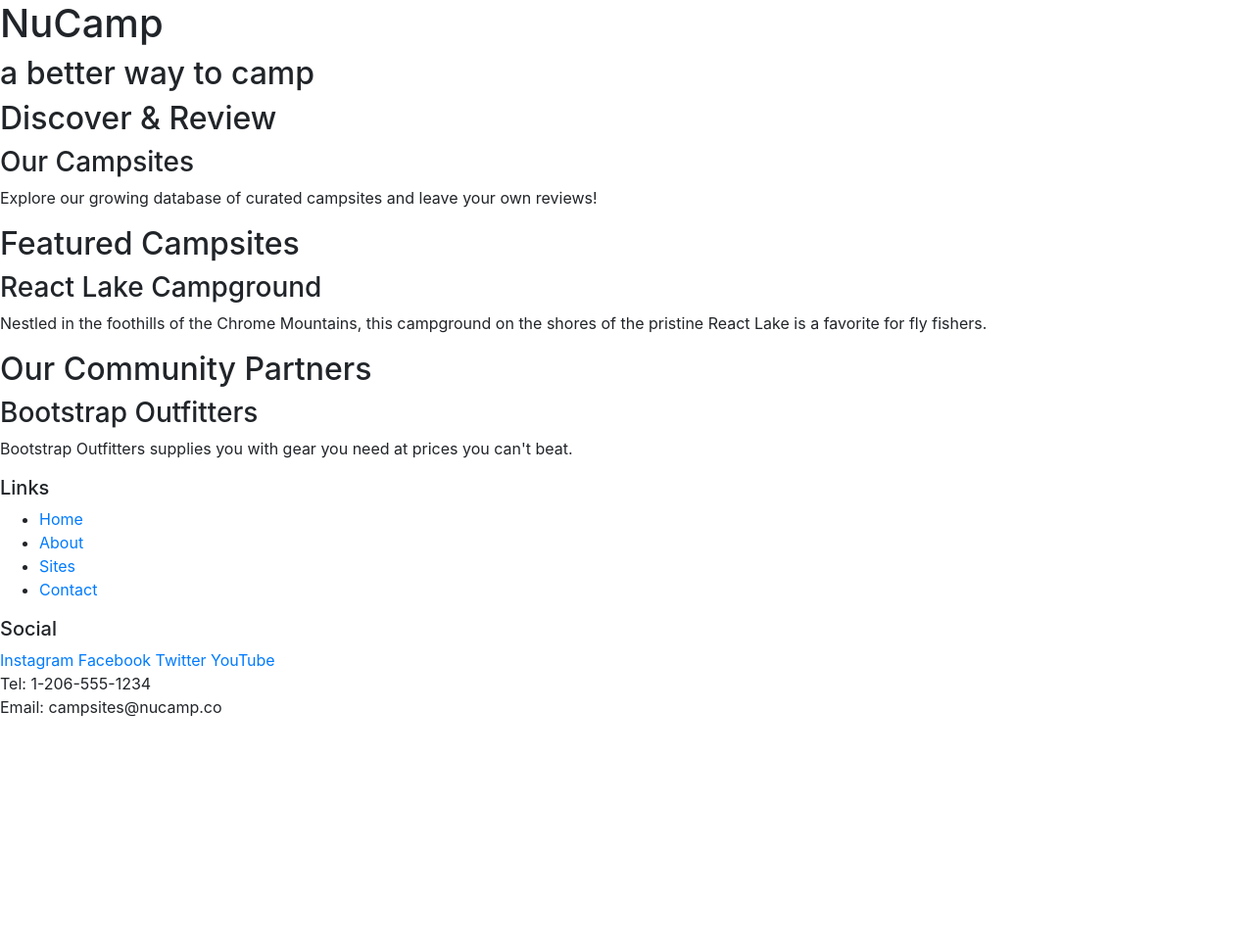
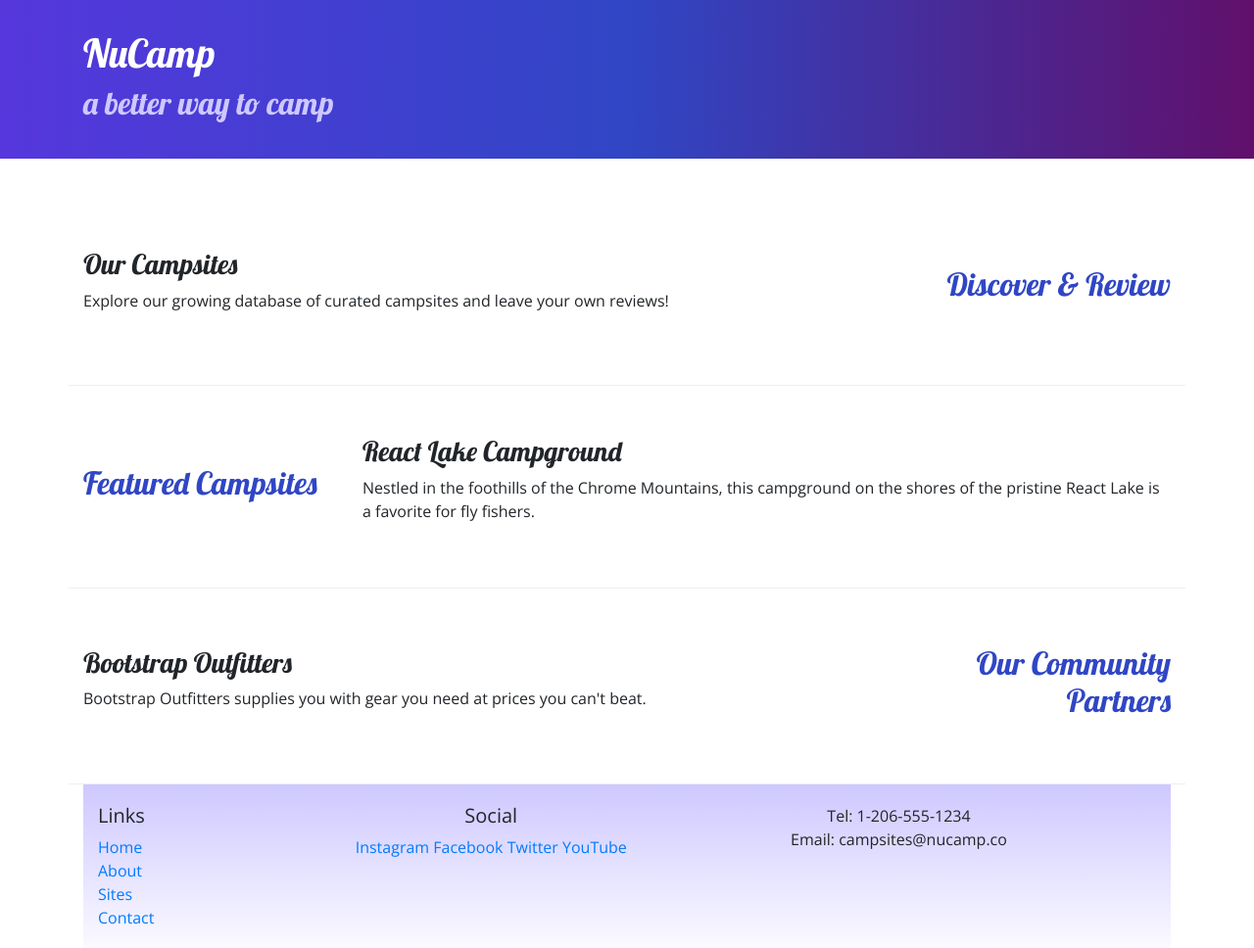
Before and after one commit to ZachDevNC/newcampsite, a website: page index.html in a window 1280 px wide. Shown: the whole page at 98% size. Before the commit the page ends 800 px from the top, so only its background shows below. Drawn offline with nearby package versions, Linux system fonts and the light colour scheme.

Commit message:
Added aboutus page and viewport changes

```diff
--- /dev/null
+++ b/css/style.css
@@ -0,0 +1,32 @@
+body {
+    font-family: "Open Sans", sans-serif;
+}
+
+h1,h2,h3 {
+    font-family: "Lobster", cursive;
+}
+
+h2{
+    color: #3046C5;
+}
+
+header h2 {
+    color: #CEC8FF;
+}
+
+footer {
+    background-image: linear-gradient(#CEC8FF, white);
+    padding: 20px 0;
+}
+
+.jumbotron {
+    padding: 30px;
+    background-image: linear-gradient(to right, #5637DD, #3046C5, #60106B);
+    color: white;
+}
+
+.row-content {
+    padding: 50px 0;
+    border-bottom: 1px ridge;
+    min-height: 200px;
+}
--- a/index.html
+++ b/index.html
@@ -5,56 +5,80 @@
     <meta charset="utf-8" />
     <meta name="viewport" content="width=device-width, initial-scale=1" />
     <link rel="stylesheet" href="node_modules/bootstrap/dist/css/bootstrap.min.css" />
+    <link rel="stylesheet" href="https://fonts.googleapis.com/css?family=Lobster|Open+Sans" />
+    <link rel="stylesheet" href="css/style.css" />
+
     <title>NuCamp: A Better Way To Camp</title>
 </head>
 
 <body>
 
-    <header>
-        <div>
+    <header class="jumbotron jumbotron-fluid">
+        <div class="container">
+            <div class="row">
+                <div class="col">
                     <h1>NuCamp</h1>
                     <h2>a better way to camp</h2>
                 </div>
+            </div>
+        </div>
     </header>
 
-    <div>
-        <h2>Discover & Review</h2>
+    <div class="container">
+        <div class="row row-content align-items-center">
+            <div class="col-sm-4 order-sm-last col-md-3">
+                <h2 class="text-sm-right">Discover & Review</h2>
+            </div>
+            <div class="col">
                 <h3>Our Campsites</h3>
-        <p>Explore our growing database of curated campsites and leave your own reviews!</p>
+                <p class="d-none d-sm-block">Explore our growing database of curated campsites and leave your own reviews!</p>
+            </div>
         </div>
 
-    <div>
+        <div class="row row-content align-items-center">
+            <div class="col-sm-4 col-md-3">
                 <h2>Featured Campsites</h2>
+            </div>
+            <div class="col">
                 <h3>React Lake Campground</h3>
-        <p>Nestled in the foothills of the Chrome Mountains, this campground on the shores of the pristine React Lake is a favorite for fly fishers.</p>
+                <p class="d-none d-sm-block">Nestled in the foothills of the Chrome Mountains, this campground on the shores of the pristine React Lake is a favorite for fly fishers.</p>
+            </div>
         </div>
 
-    <div>
-        <h2>Our Community Partners</h2>
+        <div class="row row-content align-items-center">
+            <div class="col-sm-4 order-sm-last col-md-3">
+                <h2 class="text-sm-right">Our Community Partners</h2>
+            </div>
+            <div class="col">
                 <h3>Bootstrap Outfitters</h3>
-        <p>Bootstrap Outfitters supplies you with gear you need at prices you can't beat.</p>
+                <p class="d-none d-sm-block">Bootstrap Outfitters supplies you with gear you need at prices you can't beat.</p>
+            </div>
         </div>
 
     <footer>
-        <div>
+        <div class="container">
+            <div class="row">
+                <div class="col-4 col-sm-2 offest-1">
                     <h5>Links</h5>
-            <ul>
+                    <ul class="list-unstyled">
                         <li><a href="#">Home</a></li>
-                <li><a href="#">About</a></li>
+                        <li><a href="aboutus.html">About</a></li>
                         <li><a href="#">Sites</a></li>
                         <li><a href="#">Contact</a></li>
                     </ul>
                 </div>
-        <div>
+                <div class="col-6 col-sm-5 text-center">
                     <h5>Social</h5>
                     <a href="http://instagram.com/">Instagram</a>
                     <a href="http://facebook.com/">Facebook</a>
                     <a href="http://twitter.com/">Twitter</a>
                     <a href="http://youtube.com/">YouTube</a>
                 </div>
-        <div>
+                <div class="col-sm-4 text-center">
                     Tel: 1-206-555-1234<br />
                     Email: campsites@nucamp.co
+                </div>
+            </div>
         </div>
     </footer>
 
```
Also changed, not shown: aboutus.html (added, +93 -0 lines), 1 other file. Lines whose indentation alone changed are shown as unchanged.
